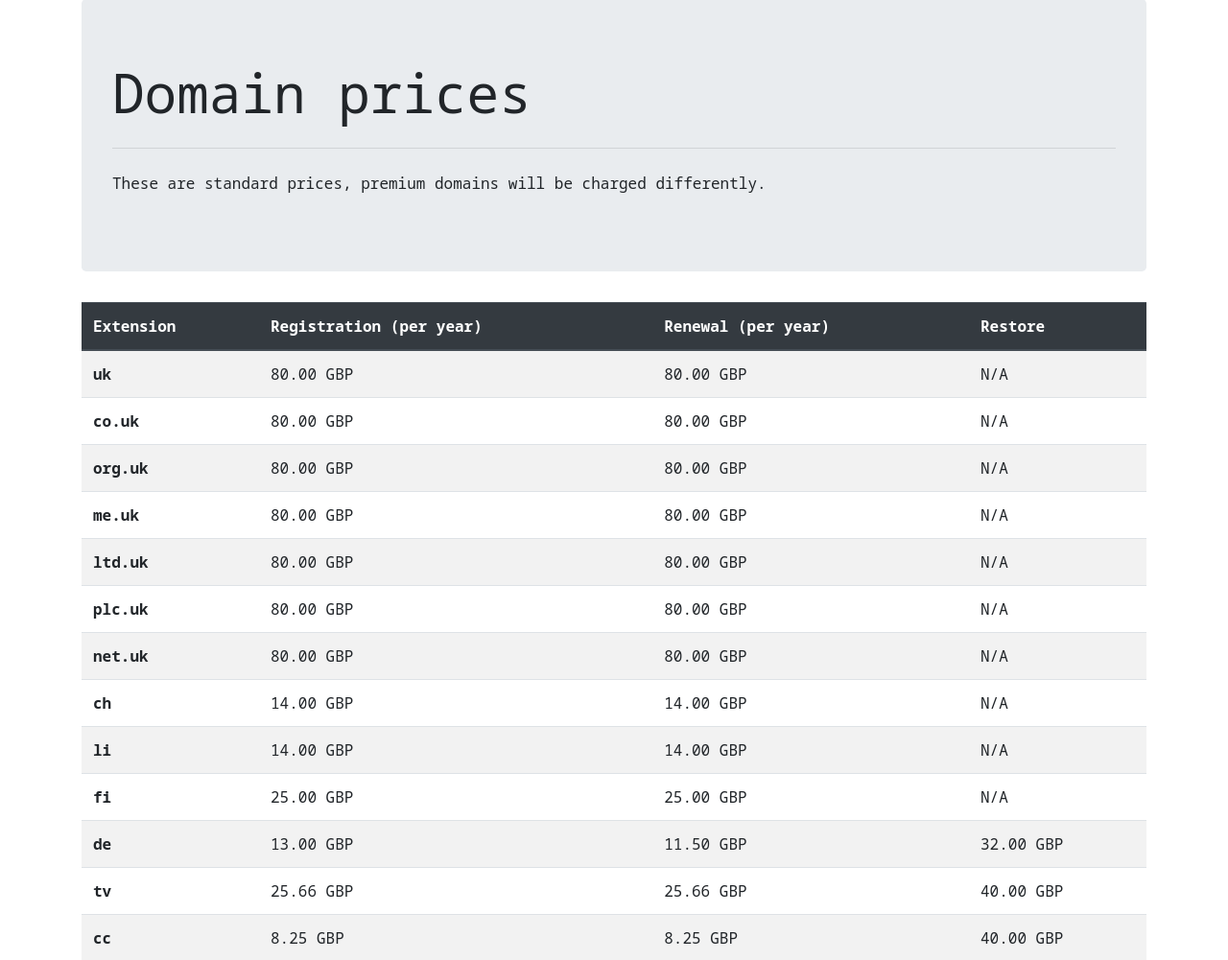
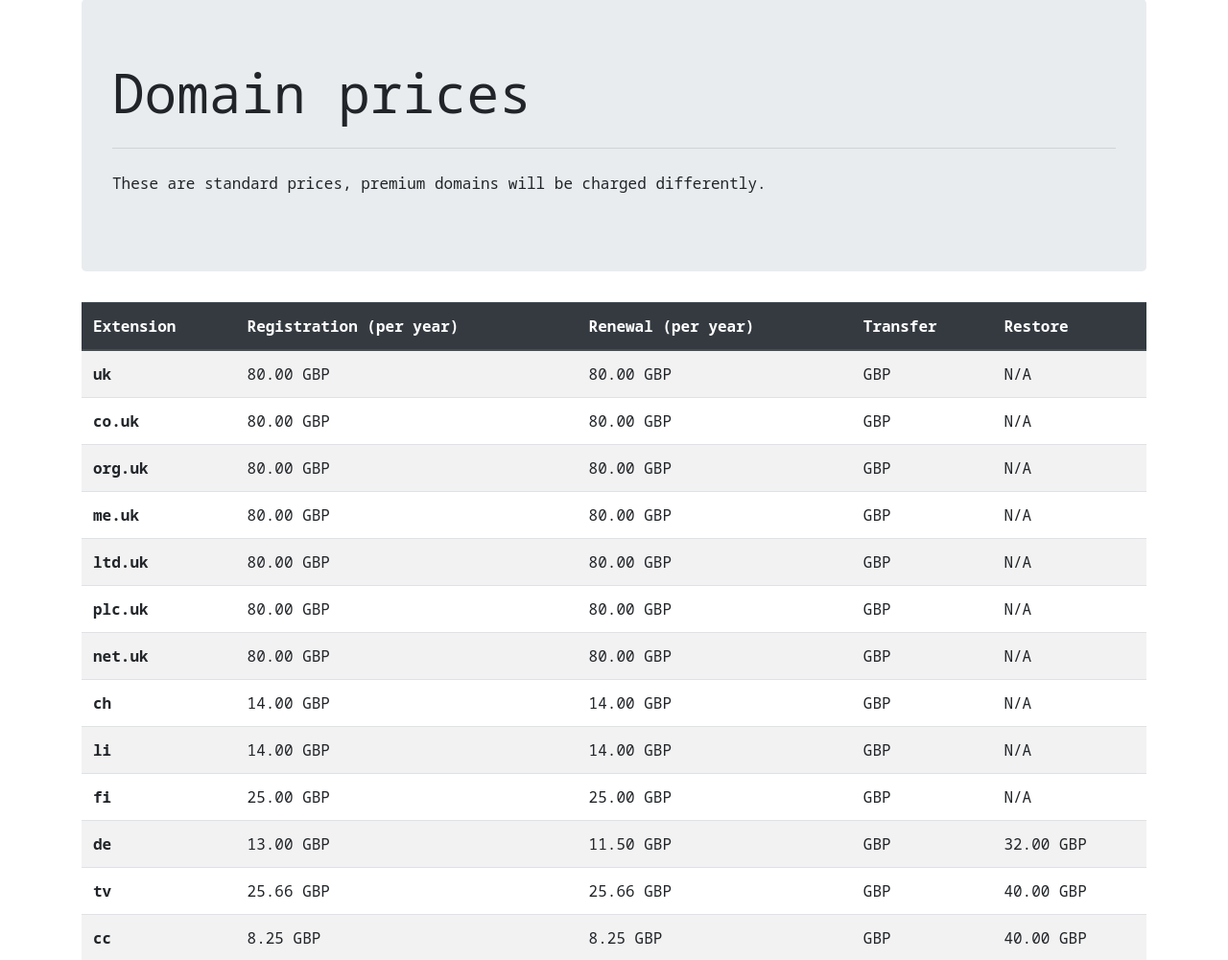
Before and after one commit to AS207960/domains, a Django app: page /prices/ in a window 1280 px wide. Shown: the part 73-1074 px from the top of the page at 96% size. Run offline with Django 3.2, Linux system fonts and the light colour scheme; parts of the project's set-up code (start-up, migrations or seed data) failed here and were passed over; some libraries are stand-ins or nearby versions.

Commit message:
add transfer pricing

```diff
--- a/domains/templates/domains/domain_prices.html
+++ b/domains/templates/domains/domain_prices.html
@@ -16,6 +16,7 @@
                     <th>Extension</th>
                     <th>Registration (per year)</th>
                     <th>Renewal (per year)</th>
+                    <th>Transfer</th>
                     <th>Restore</th>
                 </tr>
                 </thead>
@@ -25,6 +26,7 @@
                             <th scope="row">{{ domain.zone }}</th>
                             <td>{{ domain.registration|floatformat:2|intcomma }} GBP</td>
                             <td>{{ domain.renewal|floatformat:2|intcomma }} GBP</td>
+                            <td>{{ domain.transfer|floatformat:2|intcomma }} GBP</td>
                             <td>{% if domain.restore %}{{ domain.restore|floatformat:2|intcomma }} GBP{% else %}N/A{% endif %}</td>
                         </tr>
                     {% endfor %}
```
